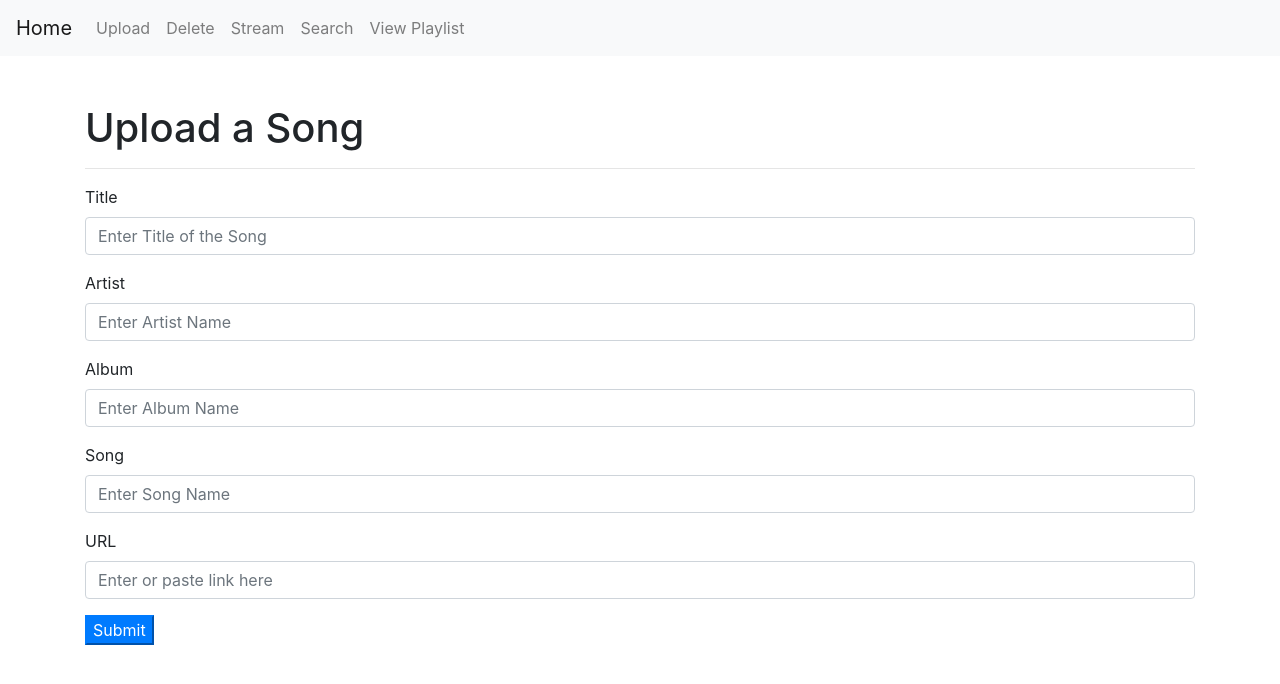
After one commit to sushantchoudhary25/Music-Streaming-Website, a Flask app: page /upload in a window 1280 px wide. The commit adds this page. Shown: the top 684 px of the page. Run offline with Flask 2, Linux system fonts and the light colour scheme; some libraries are stand-ins or nearby versions.

Commit message:
Added Upload Functionality

```diff
--- a/music_app/__init__.py
+++ b/music_app/__init__.py
@@ -1,7 +1,13 @@
 from flask import Flask
+import sqlite3
+from music_app.sql import sql
 
 app = Flask(__name__)
 app.config.from_object("music_app.config.Config")
 
+connection = sqlite3.connect(app.config["PROJECT_ROOT_DIR"] + "/Music-Streaming-Website/music_app/data/songs.db", check_same_thread=False)
+crsr = connection.cursor()
+crsr.execute(sql.create_table)
+
 from music_app import views
 from music_app import config
--- a/music_app/config.py
+++ b/music_app/config.py
@@ -1,5 +1,3 @@
 class Config(object):
     DEBUG = True
-    IMAGE_UPLOADS = "/Users/schoudhary/Music-Streaming-Website/music_app/uploads/songs"
-    ALLOWED_FILE_EXTENSIONS = ["MP3"]
-    MAX_IMAGE_FILESIZE = 50 * 1024 * 1024
+    PROJECT_ROOT_DIR = "/Users/schoudhary"
--- /dev/null
+++ b/music_app/sql/sql.py
@@ -0,0 +1,6 @@
+create_table = "create table if not exists playlist(title varchar(255), artist varchar(255), " \
+               "album varchar(255), song varchar(255), url varchar(255) PRIMARY KEY); "
+
+insert_statement = "INSERT INTO playlist VALUES('{}', '{}', '{}', '{}', '{}')"
+
+check_for_duplicate = "SELECT * from playlist where url = '{}'"
--- /dev/null
+++ b/music_app/templates/macros/input_macro.html
@@ -0,0 +1,6 @@
+{% macro input(label="", type="text", name="", id="", placeholder="") -%}
+<div class="form-group">
+   <label>{{ label }}</label>
+   <input class="form-control" type="{{ type }}" name="{{ name }}" id="{{ id }}" placeholder="{{ placeholder}}" required>
+</div>
+{%- endmacro %}
--- a/music_app/templates/public_template.html
+++ b/music_app/templates/public_template.html
@@ -17,7 +17,7 @@
             <div class="collapse navbar-collapse" id="navbarSupportedContent">
                 <ul class="navbar-nav mr-auto">
                     <li class="nav-item">
-                        <a class="nav-link" href="/">Upload</a>
+                        <a class="nav-link" href="/upload">Upload</a>
                     </li>
                     <li class="nav-item">
                         <a class="nav-link" href="/">Delete</a>
--- /dev/null
+++ b/music_app/templates/upload.html
@@ -0,0 +1,24 @@
+{% extends "public_template.html" %}
+{% import "macros/input_macro.html" as im %}
+{% block title %}Upload Song{% endblock %}
+{% block main %}
+<div class="container">
+   <div class="row">
+      <div class="col">
+         {% if message %}
+         <p>{{ message }}</p>
+         {% endif %}
+         <h1>Upload a Song</h1>
+         <hr>
+         <form action="/upload" method="POST" enctype="multipart/form-data">
+            {{ im.input(label="Title", type="text", id="title", name="title",  placeholder="Enter Title of the Song") }}
+            {{ im.input(label="Artist", type="text", id="artist",  name = "artist", placeholder="Enter Artist Name") }}
+            {{ im.input(label="Album", type="text", id="album",  name = "album", placeholder="Enter Album Name") }}
+            {{ im.input(label="Song", type="text", id="song",  name = "song", placeholder="Enter Song Name") }}
+            {{ im.input(label="URL", type="url", id="url", name="url", placeholder="Enter or paste link here") }}
+            <button type="submit" class="btn-primary">Submit</button>
+         </form>
+      </div>
+   </div>
+</div>
+{% endblock %}
--- a/music_app/views.py
+++ b/music_app/views.py
@@ -1,7 +1,34 @@
-from music_app import app
-from flask import render_template
+from music_app import app, crsr
+from flask import render_template, request, redirect
+from music_app.sql import sql
 
 
 @app.route("/")
 def home():
     return render_template("homepage.html")
+
+
+def insert_into_playlist(req):
+    try:
+        crsr.execute(sql.check_for_duplicate.format(req.get("url")))
+
+        res = crsr.fetchall()
+
+        if len(res) == 0:
+            query = sql.insert_statement.format(req.get("title"), req.get("artist"),
+                                                req.get("album"), req.get("song"), req.get("url"))
+            crsr.execute(query)
+            app.logger.info("Inserted record successfully")
+    except Exception as err:
+        raise err
+
+
+@app.route("/upload", methods=["GET", "POST"])
+def upload_song():
+    if request.method == "POST":
+
+        insert_into_playlist(request.form)
+
+        return redirect(request.url)
+
+    return render_template("upload.html")
```
